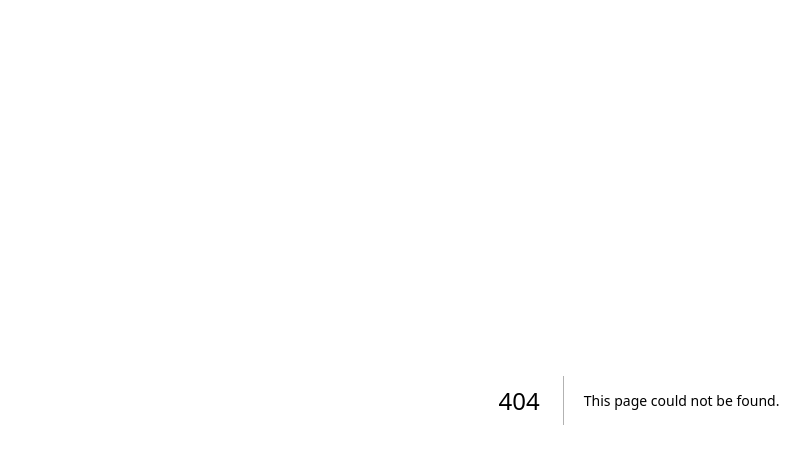
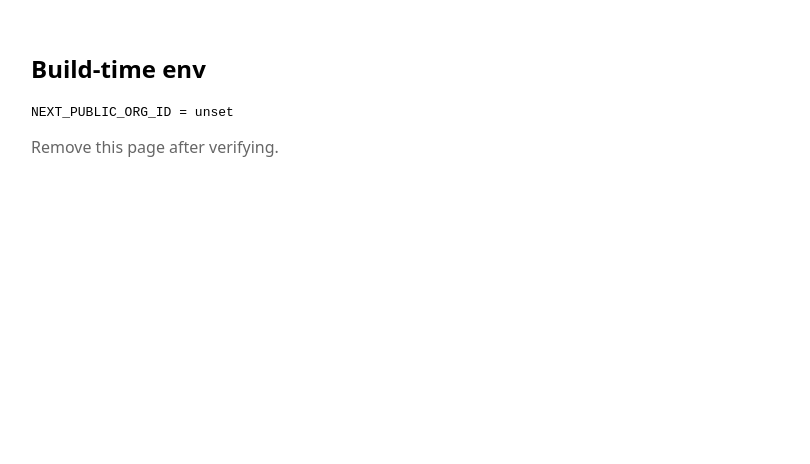
Before and after one commit to oliverktoo/jamii-pool-app, a Next.js app in the folder web/: page /admin/env in a window 1280 px wide. Before the commit this address had no page. Shown: the top 464 px of the page, without its empty margins (1-811 px from the left). Built offline with nearby package versions, Linux system fonts and the light colour scheme; no server answers.

Commit message:
chore: add /admin/env debug page

```diff
--- /dev/null
+++ b/web/pages/admin/env.tsx
@@ -0,0 +1,9 @@
+export default function AdminEnv() {
+  return (
+    <main style={{ padding: 24, fontFamily: 'system-ui' }}>
+      <h2>Build-time env</h2>
+      <pre>NEXT_PUBLIC_ORG_ID = {process.env.NEXT_PUBLIC_ORG_ID ?? '(undefined)'}</pre>
+      <p style={{color:'#666'}}>Remove this page after verifying.</p>
+    </main>
+  );
+}
--- a/web/pages/admin/tables.tsx
+++ b/web/pages/admin/tables.tsx
@@ -1,3 +1,4 @@
+const ORG_ID = process.env.NEXT_PUBLIC_ORG_ID as string;
 import { DB } from '../../lib/db';
 import { useEffect, useState } from 'react';
 import { supabase } from '../../lib/supabaseClient';
@@ -35,7 +36,7 @@ export default function TablesAdmin() {
       if (error) return alert(error.message);
     } else {
       const { error } = await supabase.from(DB.tables)
-        .insert({ venue_id: venueId, table_no: tableNo });
+        .insert({ org_id: ORG_ID,  venue_id: venueId, table_no: tableNo });
       if (error) return alert(error.message);
     }
     setEditId(null); setVenueId(''); setTableNo(1); load();
--- a/web/pages/admin/venues.tsx
+++ b/web/pages/admin/venues.tsx
@@ -1,3 +1,4 @@
+const ORG_ID = process.env.NEXT_PUBLIC_ORG_ID as string;
 import { useEffect, useState } from 'react';
 import { supabase } from '../../lib/supabaseClient';
 import AdminGuard from '../../components/AdminGuard';
@@ -24,7 +25,7 @@ export default function VenuesAdmin() {
       if (error) return alert(error.message);
     } else {
       const { error } = await supabase.from('venues')
-        .insert({ name, location: location || null });
+        .insert({ org_id: ORG_ID,  name, location: location || null });
       if (error) return alert(error.message);
     }
     setName(''); setLocation(''); setEditId(null); load();
```
